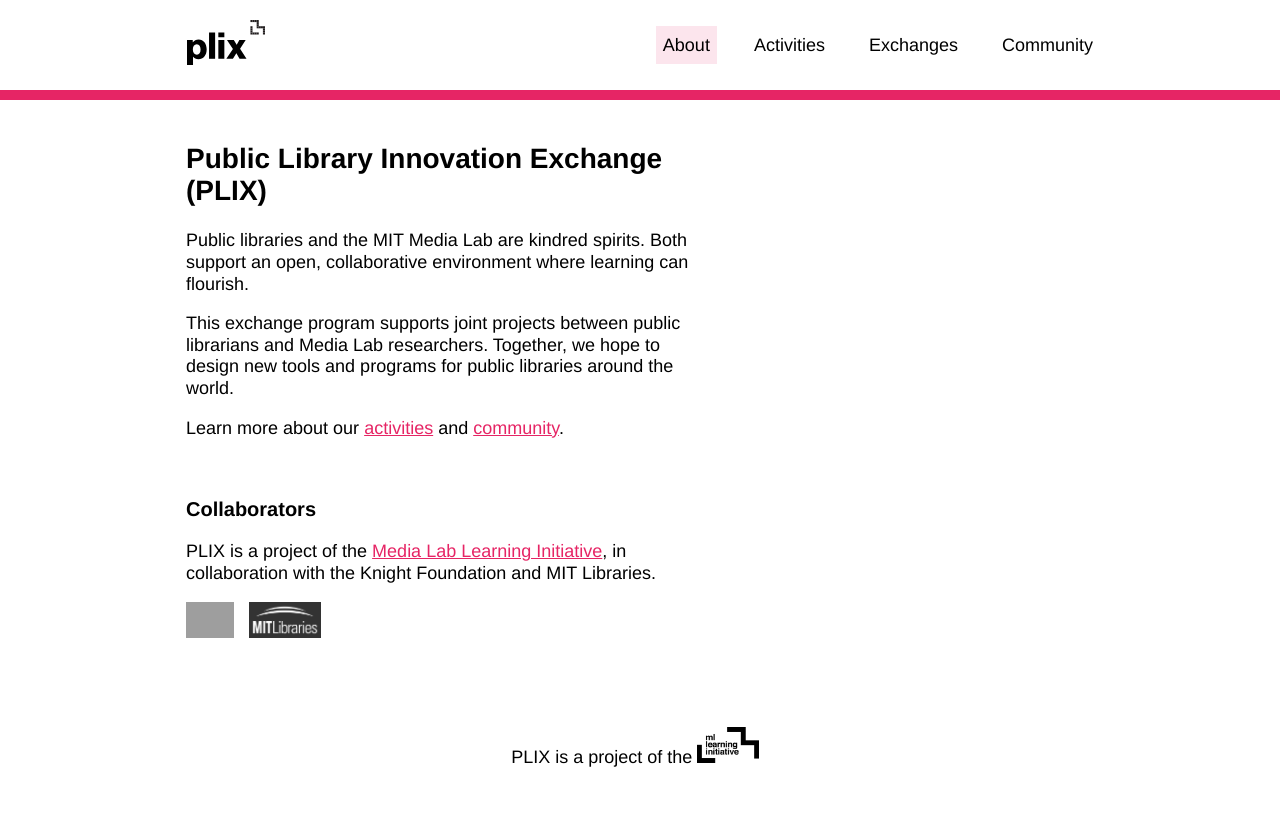
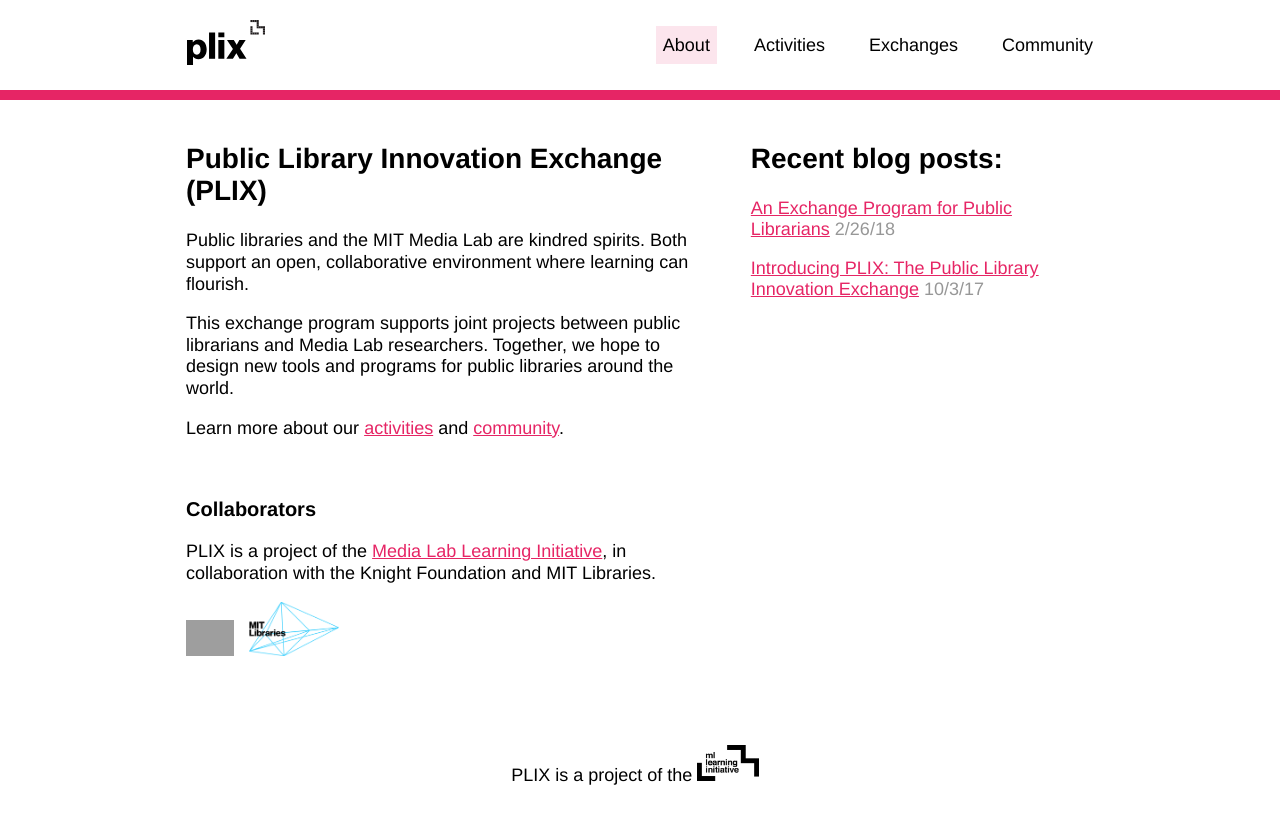
Before and after one commit to sjhoffhoff/plix-staging, a Jekyll site: the page built from about.html, in a window 1280 px wide. Shown: the top 824 px of the page. Built offline with Jekyll 4.4.1, drawn with Linux system fonts in a browser that asks for light colours; some web fonts are replaced; grey boxes are pictures that could not be loaded.

```diff
--- /dev/null
+++ b/_data/blogs.yml
@@ -0,0 +1,7 @@
+- date: 2/26/18
+  title: An Exchange Program for Public Librarians
+  url: "https://www.media.mit.edu/posts/introducing-the-public-library-innovation-exchange/"
+
+- date: 10/3/17
+  title: "Introducing PLIX: The Public Library Innovation Exchange"
+  url: "https://www.media.mit.edu/posts/introducing-the-public-library-innovation-exchange/"
--- a/_data/exchanges.yml
+++ b/_data/exchanges.yml
@@ -47,6 +47,11 @@ openag:
       institution: Free Library of Philadelphia
     - name: Heather Sparks
       institution: Free Library of Philadelphia
+  documentation:
+    title: Food Computer Builds
+    items:
+      - name: See documentation from the food computer build sessions
+        url: "https://forum.openag.media.mit.edu/t/libraries-food-computers-plix-build-public-library-innovation-exchange-at-mit-media-lab/2895"
 
 
 playful_words:
--- a/_includes/head.html
+++ b/_includes/head.html
@@ -1,4 +1,5 @@
 <head>
+	{% include analytics.html %}
 	<meta charset="utf-8">
 	<meta http-equiv="x-ua-compatible" content="ie=edge">
 	<meta name="viewport" content="width=device-width, initial-scale=1">
--- a/_sass/_styles.scss
+++ b/_sass/_styles.scss
@@ -95,6 +95,20 @@ body {
       color: white;
     }
   }
+
+  ul.blog-posts {
+    list-style-type: none;
+    padding: 0;
+
+    li {
+      padding-bottom: 1em;
+    }
+  }
+
+  span.date {
+    color: $gray;
+    text-decoration: none !important;
+  }
 }
 
 .details {
@@ -122,13 +136,16 @@ body {
   text-align: center;
 }
 
-.external-logo {
+img.external-logo {
   text-align: left;
+  height: 2em;
+  padding: 0 10px 0 0;
+}
 
-  img {
-    height: 2em;
-    padding: 0 10px 0 0;
-  }
+img.libraries-logo {
+  text-align: left;
+  height: 3em;
+  padding: 0 10px 0 0;
 }
 
 .tiles {
--- a/about.html
+++ b/about.html
@@ -4,12 +4,21 @@ title: About
 permalink: /about/
 ---
 
-<!-- <div class="callout no-heading">
-  <div class="video">
+{% assign blogs = site.data.blogs %}
+
+<div class="callout">
+  <h2>Recent blog posts:</h2>
+  <ul class="blog-posts">
+    {% for b in blogs %}
+      <li><a href="{{ b.url }}" target="_blank">{{ b.title }}</a><span class="date"> {{ b.date }}</span>
+    {% endfor %}
+
+  </ul>
+</div>
+<!--  <div class="video">
   <div>
     <p>Video placeholder</p>
-  </div>
-</div> -->
+  </div> -->
 
 <div class="main">
   <h2>Public Library Innovation Exchange (PLIX)</h2>
@@ -21,8 +30,8 @@ permalink: /about/
   <br/>
   <h3>Collaborators</h3>
   <p>PLIX is a project of the <a href="https://www.media.mit.edu/groups/ml-learning/overview/">Media Lab Learning Initiative</a>, in collaboration with the Knight Foundation and MIT Libraries.</p>
-  <p class="external-logo">
-  	<a href="https://knightfoundation.org"><img src={{ '/images/KF_logo-stacked.png' | relative_url }} class="external-logo" /></a>
-  	<a href="https://libraries.mit.edu"><img src={{ '/images/mit-libraries-logo.png' | relative_url }} class="external-logo" /> </a>
+  <p>
+    <a href="https://knightfoundation.org"><img src={{ '/images/KF_logo-stacked.png' | relative_url }} class="external-logo" /></a>
+  	<a href="https://libraries.mit.edu"><img src={{ '/images/mit-libraries-logo.png' | relative_url }} class="libraries-logo" /></a>
   </p>
 </div>
```
Also changed, not shown: _includes/analytics.html (added, +9 -0 lines), _includes/exchange_page.html (+9 -0 lines), images/mit-libraries-logo.png.
